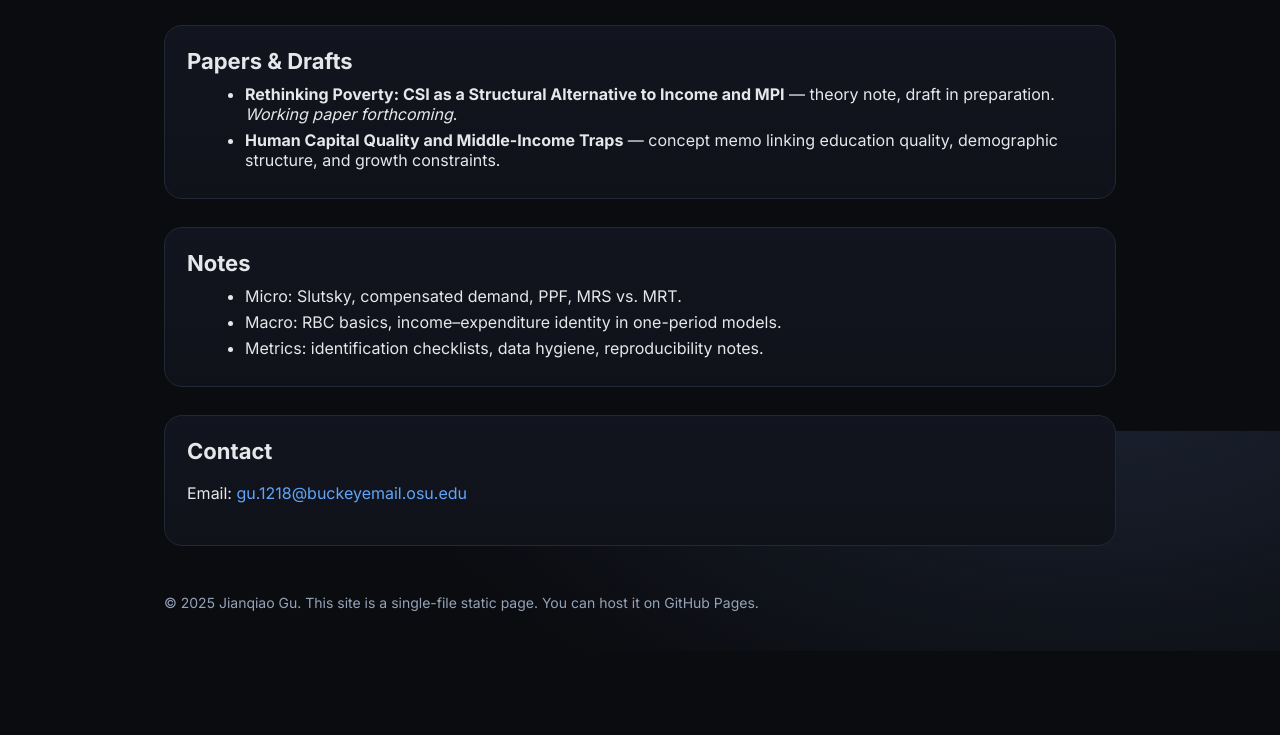
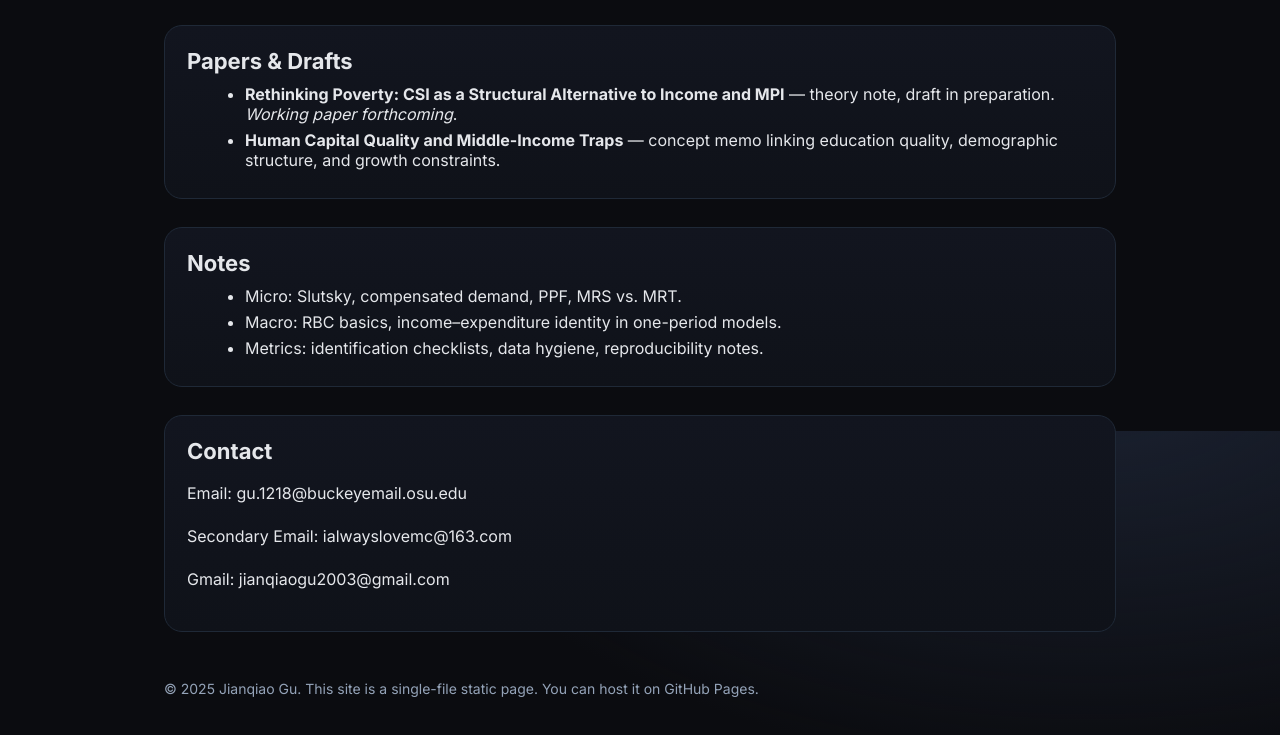
Before and after one commit to JianqiaoGu/JianqiaoGu.github.io, a plain HTML site: page index.html in a window 1280 px wide. Shown: the part 2769-3504 px from the top of the page. Before the commit the page ends 3420 px from the top, so only its background shows below. Drawn offline with Linux system fonts and the light colour scheme.

Commit message:
Revise contact section with multiple email addresses
Updated contact section to include additional email addresses.

```diff
--- a/index.html
+++ b/index.html
@@ -187,8 +187,10 @@
 
     <!-- Contact -->
     <section id="contact" class="section card">
-      <h2>Contact</h2>
-      <p>Email: <a href="mailto:gu.1218@buckeyemail.osu.edu">gu.1218@buckeyemail.osu.edu</a></p>
+     <h2>Contact</h2>
+  <p>Email: gu.1218@buckeyemail.osu.edu</p>
+  <p>Secondary Email: ialwayslovemc@163.com</p>
+  <p>Gmail: jianqiaogu2003@gmail.com</p>
     </section>
 
     <div class="footer">© <span id="year"></span> Jianqiao Gu. This site is a single-file static page. You can host it on GitHub Pages.</div>
```
